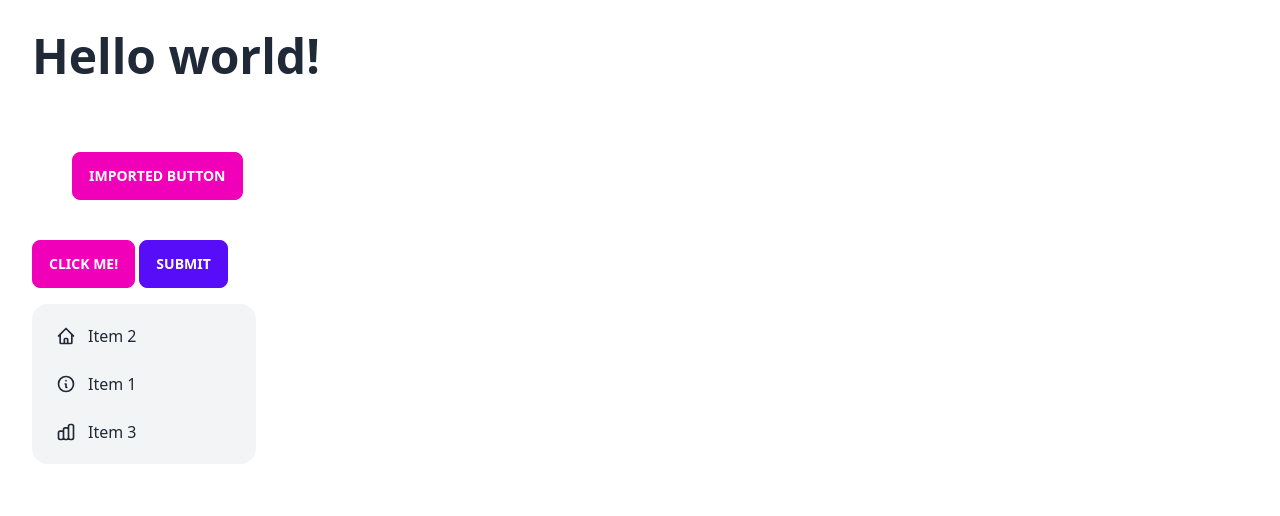
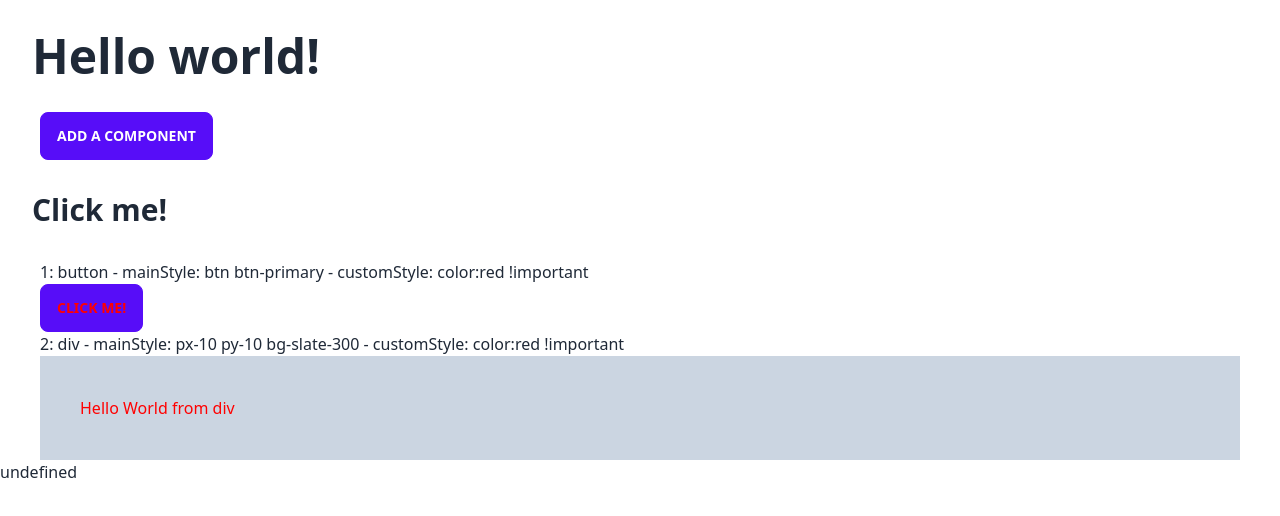
Before and after one commit to KibiLab/KibiWeb, a SvelteKit app: page / in a window 1280 px wide. Shown: the top 516 px of the page. Built offline with nearby package versions, Linux system fonts and the light colour scheme.

Commit message:
1 file modified, 1 added, 1 deleted

```diff
--- a/src/routes/+page.svelte
+++ b/src/routes/+page.svelte
@@ -1,36 +1,56 @@
 <script>
-  import KibiButton from '$lib/components/KibiButton.svelte';
+  let components = [
+    {id:'button', mainStyle:'btn btn-primary', customStyle:'color:red !important', content:"Click me!"},
+    {id:'div', mainStyle:'px-10 py-10 bg-slate-300', customStyle:'color:red !important', content:"Hello World from div"}
+  ];
+
+	function addComponent() {
+		components = [...components, {id:'button', mainStyle:'btn btn-primary', customStyle:'color:red !important', content:"Add me!"}];
+	}
+
+  export let tempVar;
+  export let Warning;
+  function checkEmpty() {
+    Warning = 'Change fired!'
+
+    if(tempVar == ''){
+      tempVar = '&nbsp';
+    }
+	}
+
+
+  $: {
+    console.log(tempVar);
+  }
 
 </script>
 
 <h1 class="text-5xl py-8 px-8 font-bold">
   Hello world!
 </h1>
+<div class="px-10">
+  <button class="btn btn-primary" on:click={addComponent}>
+    Add a component
+  </button>
+</div>
 
-<div class="px-10 py-10">
-  <KibiButton />
-</div>
-<button class="btn btn-secondary ml-8">Click Me!</button>
-<button class="btn btn-primary">Submit</button>
-<div class="py-4 pl-8">
-  <ul class="menu bg-gray-100 w-56 p-2 rounded-box">
-    <li>
-      <a>
-        <svg xmlns="http://www.w3.org/2000/svg" class="h-5 w-5" fill="none" viewBox="0 0 24 24" stroke="currentColor"><path stroke-linecap="round" stroke-linejoin="round" stroke-width="2" d="M3 12l2-2m0 0l7-7 7 7M5 10v10a1 1 0 001 1h3m10-11l2 2m-2-2v10a1 1 0 01-1 1h-3m-6 0a1 1 0 001-1v-4a1 1 0 011-1h2a1 1 0 011 1v4a1 1 0 001 1m-6 0h6" /></svg>
-      Item 2
-      </a>
-    </li>
-    <li>
-      <a>
-        <svg xmlns="http://www.w3.org/2000/svg" class="h-5 w-5" fill="none" viewBox="0 0 24 24" stroke="currentColor"><path stroke-linecap="round" stroke-linejoin="round" stroke-width="2" d="M13 16h-1v-4h-1m1-4h.01M21 12a9 9 0 11-18 0 9 9 0 0118 0z" /></svg>
-        Item 1
-      </a>
-    </li>
-    <li>
-      <a>
-        <svg xmlns="http://www.w3.org/2000/svg" class="h-5 w-5" fill="none" viewBox="0 0 24 24" stroke="currentColor"><path stroke-linecap="round" stroke-linejoin="round" stroke-width="2" d="M9 19v-6a2 2 0 00-2-2H5a2 2 0 00-2 2v6a2 2 0 002 2h2a2 2 0 002-2zm0 0V9a2 2 0 012-2h2a2 2 0 012 2v10m-6 0a2 2 0 002 2h2a2 2 0 002-2m0 0V5a2 2 0 012-2h2a2 2 0 012 2v14a2 2 0 01-2 2h-2a2 2 0 01-2-2z" /></svg>
-        Item 3
-      </a>
-    </li>
+<h1 class="text-3xl py-8 px-8 font-bold">{tempVar}</h1>
+<div class="px-10">
+  <ul>
+    {#each components as { id, mainStyle, customStyle, content }, i }
+      <li>{i+1}: {id} - mainStyle: {mainStyle} - customStyle: {customStyle}</li>
+      {#if id == 'button'}
+        <button class="{mainStyle}" style="{customStyle}">
+          <div contenteditable="true" bind:innerHTML={tempVar} on:keypress={checkEmpty}>{content}</div>
+        </button>
+      {/if}
+
+      {#if id == 'div'}
+        <div class="{mainStyle}"  style="{customStyle}" contenteditable="true">
+          {content}
+        </div>
+      {/if}
+    {/each}
   </ul>
 </div>
+<p>{Warning}</p>
```
Also changed, not shown: src/lib/components/Button.svelte (renamed from src/lib/components/KibiButton.svelte).
